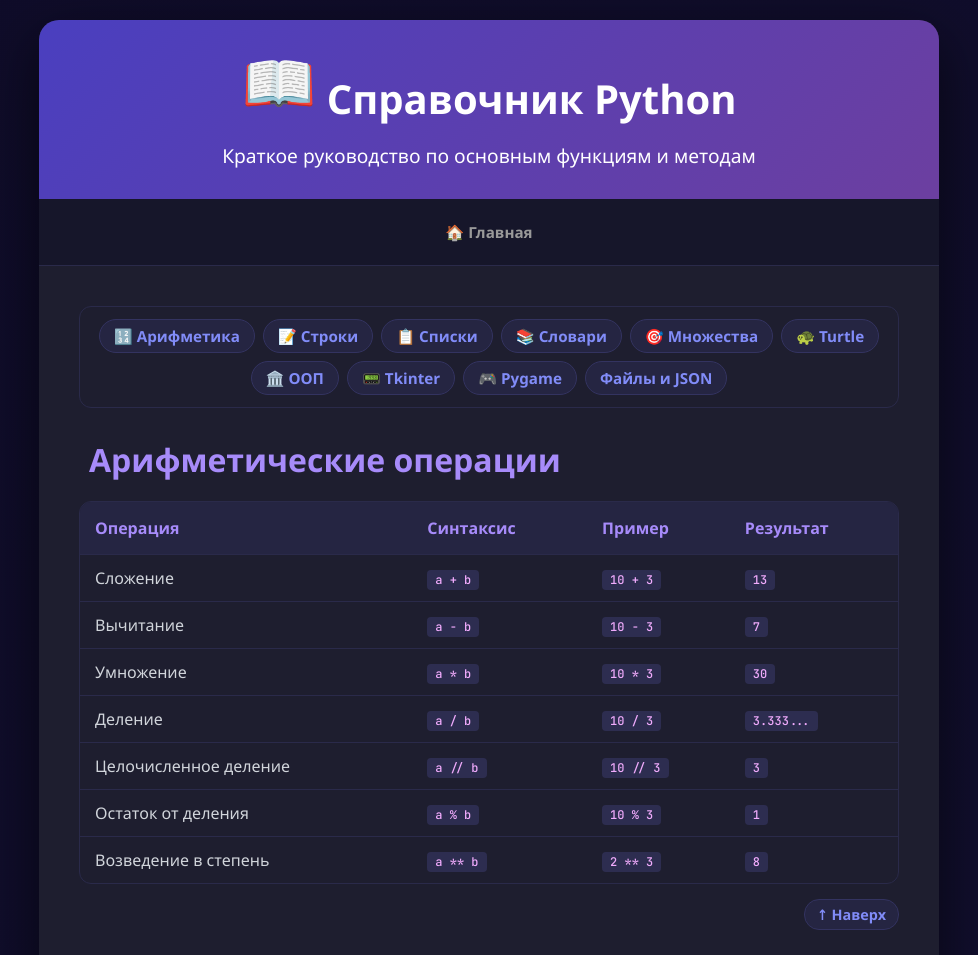
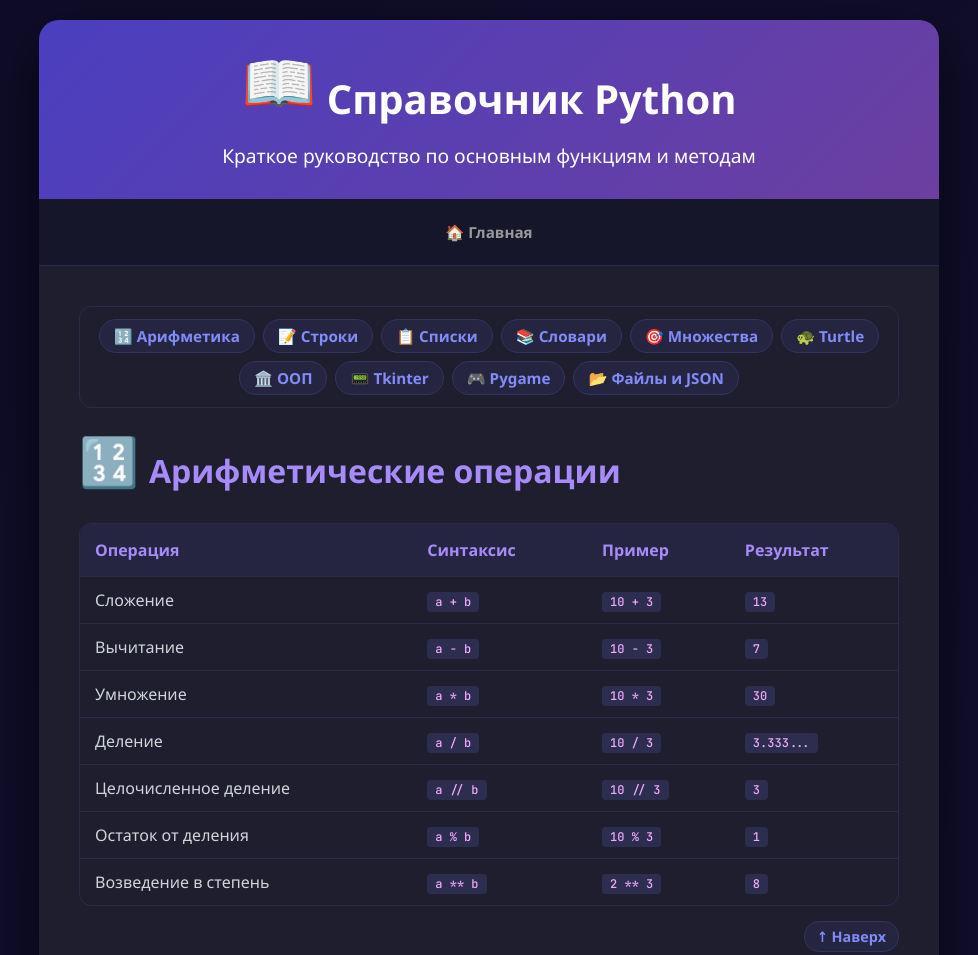
Before and after one commit to anna160278/python_lessons, a plain HTML site: page reference.html in a window 1280 px wide. Shown: the top 955 px of the page, without its empty margins (151-1129 px from the left). Drawn offline with Linux system fonts and the light colour scheme.

Commit message:
changed reference

```diff
--- a/reference.html
+++ b/reference.html
@@ -31,11 +31,11 @@
                     <a href="#oop">🏛️ ООП</a>
                     <a href="#tkinter">📟 Tkinter</a>
                     <a href="#pygame">🎮 Pygame</a>
-                    <a href="#files"> Файлы и JSON</a>
+                    <a href="#files">📂 Файлы и JSON</a>
                 </div>
 
                 <div class="reference-section" id="arithmetic">
-                    <h2><span class="emoji-icon"></span> Арифметические операции</h2>
+                    <h2><span class="emoji-icon">🔢</span> Арифметические операции</h2>
                     <div class="reference-table">
                         <table>
                             <thead>
@@ -1678,7 +1678,7 @@
 
 <!-- Раздел Файлы и JSON -->
 <section class="reference-section" id="files">
-    <h2><span class="emoji-icon"></span> Файлы и JSON</h2>
+    <h2><span class="emoji-icon">📂</span> Файлы и JSON</h2>
 
     <h3>Открытие файлов</h3>
     <div class="reference-table">
```
